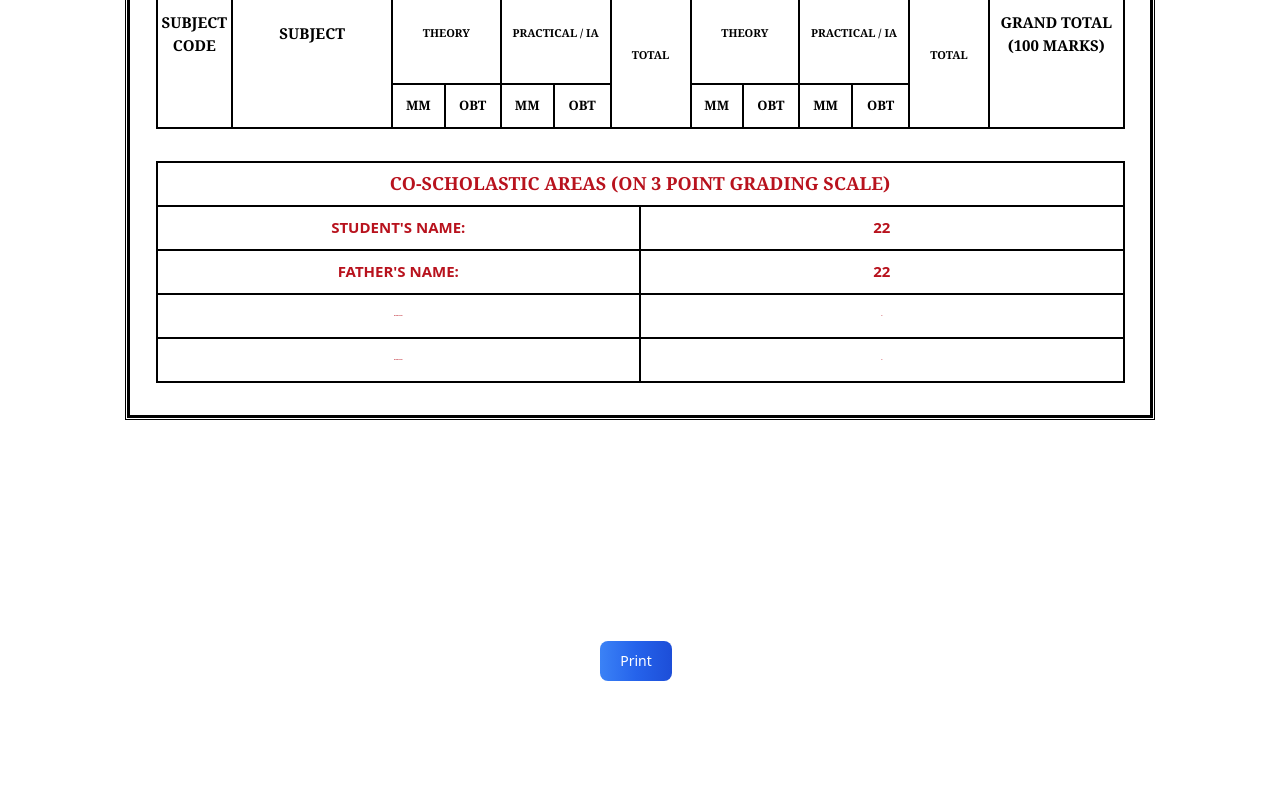
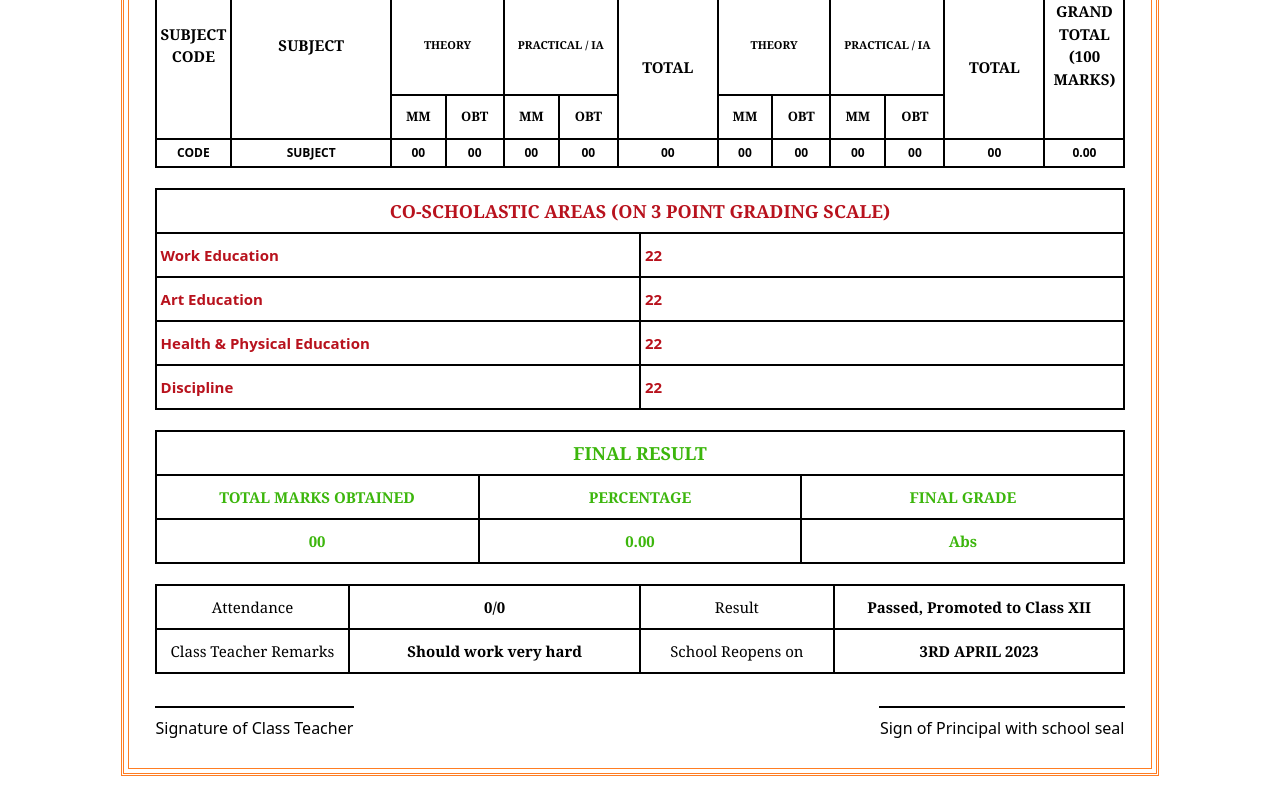
Before and after one commit to akashgandhar/schooL-LMS, a Next.js app: page /sessions/exams/marksheet in a window 1280 px wide. Shown: the part 680-1480 px from the top of the page. Before the commit the page ends 1397 px from the top, so only its background shows below. Built offline with nearby package versions, Linux system fonts and the light colour scheme; no server answers; sample sign-in values are in the browser's storage.

Commit message:
marksheet

```diff
--- a/pages/sessions/exams/marksheet.js
+++ b/pages/sessions/exams/marksheet.js
@@ -20,21 +20,25 @@ export default function MarkSheet() {
   // }, [])
 
   return (
+    <div className="flex gap-5 flex-col justify-center items-center">
       <center className="w-full py-7 ">
-      <div className=" bg-no-repeat bg-center">
+        <div className="flex  bg-no-repeat bg-center">
           <div
             ref={componentRef}
-          id="print"
-          className="py-5 h-[29.7cm] w-[1024px]  "
+            className="w-full  items-center flex justify-center"
           >
-          <div className=" align-middle h-auto  mx-auto  border-2 border-black text-[12pt] outline-double">
-            <div className="h-auto col-span-9 pb-5 flex justify-between">
+            <div id="print" className="py-5 h-[29.7cm] w-[1024px]  ">
+              <div className=" align-middle flex  flex-col justify-center items-center h-auto border-[#ff7d23] mx-auto border text-[12pt] outline-offset-4 outline-double outline-[#ff7d23]">
+                <div className="h-auto w-full col-span-9 pb-5 mt-5 flex justify-between">
                   <img
                     src="https://firebasestorage.googleapis.com/v0/b/assign-eefa5.appspot.com/o/Akash%20Gandhar%2FLOGOa.png?alt=media&token=7ca8a823-a8a0-4316-8b80-3bbdb6e994f7"
                     className="float-left ml-8 h-28 mt-2 mix-blend-color-burn"
                   />
                   <div className="ml-5  float-right ">
-                <center className="float-left" style={{ lineHeight: "0.5" }}>
+                    <center
+                      className="float-left"
+                      style={{ lineHeight: "0.5" }}
+                    >
                       <span
                         className="text-[#993300] font-bold font-serif text-[48px]"
                         style={{ lineHeight: "1.2", letterSpacing: "-2px" }}
@@ -53,7 +57,7 @@ export default function MarkSheet() {
                         Affiliated to C.B.S.E. New Delhi
                       </span>
                       {/* <div className="font-bold text-2xl italic mt-2 ml-2 w-fit px-2 border-2 border-black bg-white rounded-2xl"> */}
-                  <div className="pt-0.5 mt-1 uppercase text-red-500 text-[30px] font-bold  font-serif ">
+                      <div className="pt-0.5 mt-3 uppercase text-red-500 text-[35px] font-bold  font-serif ">
                         <span className="">MARK STATEMENT</span>
                       </div>
                       {/* </div> */}
@@ -65,13 +69,15 @@ export default function MarkSheet() {
                   />
                 </div>
 
-            <table class="w-[95%] my-8">
+                <table class="w-[95%] my-4">
                   <tbody class="bg-white text-[16px] font-bold ">
                     <tr class="text-[#b8121d]  h-[44px] text-[15px]">
                       <td class="px-1 w-[160px]  py-1 border-2 border-black">
                         ADMISSION NO:
                       </td>
-                  <td class="px-1 w-[328px] py-1 border-2 border-black">22</td>
+                      <td class="px-1 w-[328px] py-1 border-2 border-black">
+                        22
+                      </td>
                       <td class="px-1 py-1 w-[150px] border-2 border-black">
                         BOARD REG.:
                       </td>
@@ -79,14 +85,26 @@ export default function MarkSheet() {
                         BY BIRTH
                       </td>
                       <td rowSpan={4} class="px-1  py-3  border-2 border-black">
-                    6/4/2000
+                        {true ? (
+                          <img
+                            src="https://firebasestorage.googleapis.com/v0/b/assign-eefa5.appspot.com/o/male-placeholder-image.jpeg?alt=media&token=961e8ee4-206e-416a-a320-fbc6ff4fb63a"
+                            className="w-40 object-cover h-40 mx-auto"
+                          />
+                        ) : (
+                          <img
+                            src="https://firebasestorage.googleapis.com/v0/b/assign-eefa5.appspot.com/o/pl.jpg?alt=media&token=79512227-2a66-4c12-89a1-6fcea4375422"
+                            className="w-40 object-cover h-40 mx-auto"
+                          />
+                        )}
                       </td>
                     </tr>
                     <tr class="text-[#b8121d]  h-[44px] text-[15px]">
                       <td class="px-1 w-[160px]  py-1 border-2 border-black">
                         STUDENT'S NAME:{" "}
                       </td>
-                  <td class="px-1 w-[328px] py-1 border-2 border-black">22</td>
+                      <td class="px-1 w-[328px] py-1 border-2 border-black">
+                        22
+                      </td>
                       <td class="px-1 py-1 w-[150px] border-2 border-black">
                         CLASS/SECTION:{" "}
                       </td>
@@ -98,7 +116,9 @@ export default function MarkSheet() {
                       <td class="px-1 w-[160px]  py-1 border-2 border-black">
                         FATHER'S NAME:{" "}
                       </td>
-                  <td class="px-1 w-[328px] py-1 border-2 border-black">22</td>
+                      <td class="px-1 w-[328px] py-1 border-2 border-black">
+                        22
+                      </td>
                       <td class="px-1 py-1 w-[150px] border-2 border-black">
                         ROLL NO:{" "}
                       </td>
@@ -110,7 +130,9 @@ export default function MarkSheet() {
                       <td class="px-1 w-[160px]  py-1 border-2 border-black">
                         MOTHER'S NAME:{" "}
                       </td>
-                  <td class="px-1 w-[328px] py-1 border-2 border-black">22</td>
+                      <td class="px-1 w-[328px] py-1 border-2 border-black">
+                        22
+                      </td>
                       <td class="px-1 py-1 w-[150px] border-2 border-black">
                         DOB:{" "}
                       </td>
@@ -120,8 +142,8 @@ export default function MarkSheet() {
                     </tr>
                   </tbody>
                 </table>
-            <table class="w-[95%] my-8">
-              <tbody class="bg-white text-[16px]  font-bold ">
+                <table class="w-[95%] mt-1 mb-4">
+                  <thead class="bg-white text-[16px]  font-bold ">
                     <tr class="text-[#000000] text-center h-[44px] font-serif text-[15px]">
                       <td
                         rowSpan={4}
@@ -147,7 +169,10 @@ export default function MarkSheet() {
                       >
                         TERM II (50 MARKS){" "}
                       </td>
-                  <td rowSpan={4} class="px-1  py-3  border-2 border-black">
+                      <td
+                        rowSpan={4}
+                        class="px-1 w-[80px] py-3  border-2 border-black"
+                      >
                         GRAND TOTAL (100 MARKS)
                       </td>
                     </tr>
@@ -166,7 +191,7 @@ export default function MarkSheet() {
                       </td>
                       <td
                         rowSpan={2}
-                    class="px-1 py-1 w-[80px] border-2 border-black"
+                        class="px-1 py-1 w-[100px] text-[15px]   border-2 border-black"
                       >
                         TOTAL{" "}
                       </td>
@@ -184,7 +209,7 @@ export default function MarkSheet() {
                       </td>
                       <td
                         rowSpan={2}
-                    class="px-1 py-1 w-[80px] border-2 border-black"
+                        class="px-1 py-1 text-[15px] w-[100px] border-2 border-black"
                       >
                         TOTAL{" "}
                       </td>
@@ -200,51 +225,147 @@ export default function MarkSheet() {
                       <td class="px-1 py-1  border-2 border-black">MM</td>
                       <td class="px-1 py-1  border-2 border-black">OBT</td>
                     </tr>
+                  </thead>
+                  <tbody>
+                    <tr className="text-[12px] font-bold text-center">
+                      <td class="px-1  py-1 border-2 border-black">CODE</td>
+                      <td class="px-1   py-1 border-2 border-black">SUBJECT</td>
+                      <td class="px-1   py-1 border-2 border-black">00</td>
+                      <td class="px-1   py-1 border-2 border-black">00</td>
+                      <td class="px-1   py-1 border-2 border-black">00</td>
+                      <td class="px-1   py-1 border-2 border-black">00</td>
+                      <td class="px-1   py-1 border-2 border-black">00</td>
+                      <td class="px-1   py-1 border-2 border-black">00</td>
+                      <td class="px-1   py-1 border-2 border-black">00</td>
+                      <td class="px-1   py-1 border-2 border-black">00</td>
+                      <td class="px-1   py-1 border-2 border-black">00</td>
+                      <td class="px-1   py-1 border-2 border-black">00</td>
+                      <td class="px-1   py-1 border-2 border-black">0.00</td>
+                    </tr>
                   </tbody>
                 </table>
 
-            <table class="w-[95%] my-8">
-              <tbody class="bg-white text-center text-[16px] font-bold ">
+                <table class="w-[95%] mt-1 mb-4">
+                  <tbody class="bg-white text-[16px] text-left font-bold ">
                     <tr class="text-[#b8121d]  h-[44px] text-[15px]">
-                  <td colSpan={2} class="px-1 text-[18px] font-serif py-1 border-2 border-black">
+                      <td
+                        colSpan={2}
+                        class="px-1 text-center text-[18px] font-serif py-1 border-2 border-black"
+                      >
                         CO-SCHOLASTIC AREAS (ON 3 POINT GRADING SCALE)
                       </td>
                     </tr>
                     <tr class="text-[#b8121d]  h-[44px] text-[15px]">
                       <td class="px-1 w-1/2 py-1 border-2 border-black">
-                    STUDENT'S NAME:{" "}
+                        Work Education
                       </td>
                       <td class="px-1  py-1 border-2 border-black">22</td>
                     </tr>
                     <tr class="text-[#b8121d]  h-[44px] text-[15px]">
                       <td class="px-1   py-1 border-2 border-black">
-                    FATHER'S NAME:{" "}
+                        Art Education
                       </td>
                       <td class="px-1  py-1 border-2 border-black">22</td>
                     </tr>
-                <tr class="text-[#b8121d]  h-[44px] text-[1px]">
+                    <tr class="text-[#b8121d]  h-[44px] text-[15px]">
                       <td class="px-1   py-1 border-2 border-black">
-                    MOTHER'S NAME:{" "}
+                        Health & Physical Education
                       </td>
                       <td class="px-1  py-1 border-2 border-black">22</td>
                     </tr>
-                <tr class="text-[#b8121d]  h-[44px] text-[1px]">
+                    <tr class="text-[#b8121d]  h-[44px] text-[15px]">
                       <td class="px-1   py-1 border-2 border-black">
-                    MOTHER'S NAME:{" "}
+                        Discipline
                       </td>
                       <td class="px-1  py-1 border-2 border-black">22</td>
                     </tr>
                   </tbody>
                 </table>
+                <table class="w-[95%] mt-1 mb-4">
+                  <tbody class="bg-white text-[16px] text-center font-serif font-bold ">
+                    <tr class="text-[#3cb60c]  h-[44px] text-[15px]">
+                      <td
+                        colSpan={3}
+                        class="px-1 text-center text-[18px] font-serif py-1 border-2 border-black"
+                      >
+                        FINAL RESULT
+                      </td>
+                    </tr>
+                    <tr class="text-[#3cb60c]  h-[44px] text-[15px]">
+                      <td class="px-1 w-1/3 py-1 border-2 border-black">
+                        TOTAL MARKS OBTAINED
+                      </td>
+                      <td class="px-1 w-1/3 py-1 border-2 border-black">
+                        PERCENTAGE
+                      </td>
+                      <td class="px-1 w-1/3 py-1 border-2 border-black">
+                        FINAL GRADE
+                      </td>
+                    </tr>
+                    <tr class="text-[#3cb60c]  h-[44px] text-[15px]">
+                      <td class="px-1 w-1/3 py-1 border-2 border-black">00</td>
+                      <td class="px-1 w-1/3 py-1 border-2 border-black">
+                        0.00
+                      </td>
+                      <td class="px-1 w-1/3 py-1 border-2 border-black">Abs</td>
+                    </tr>
+                  </tbody>
+                </table>
+                <table class="w-[95%] mt-1 mb-8">
+                  <tbody class="bg-white text-[16px] text-center font-serif font-bold ">
+                    <tr class="  h-[44px] text-[15px]">
+                      <td class="px-1 w-[20%] font-normal py-1 border-2 border-black">
+                        Attendance{" "}
+                      </td>
+                      <td class="px-1 w-[30%] py-1 border-2 border-black">
+                        0/0{" "}
+                      </td>
+                      <td class="px-1 w-[20%] font-normal py-1 border-2 border-black">
+                        Result{" "}
+                      </td>
+                      <td class="px-1 w-[30%] py-1 border-2 border-black">
+                        Passed, Promoted to Class XII
+                      </td>
+                    </tr>
+                    <tr class=" h-[44px] text-[15px]">
+                      <td class="px-1 w-[20%] font-normal py-1 border-2 border-black">
+                        Class Teacher Remarks
+                      </td>
+                      <td class="px-1 w-[30%] py-1 border-2 border-black">
+                        Should work very hard
+                      </td>
+                      <td class="px-1 w-[20%] py-1 font-normal border-2 border-black">
+                        {" "}
+                        School Reopens on{" "}
+                      </td>
+                      <td class="px-1 w-[30%] py-1 border-2 border-black">
+                        {" "}
+                        3RD APRIL 2023
+                      </td>
+                    </tr>
+                  </tbody>
+                </table>
+
+                <div className="flex w-[95%] justify-between mb-5  mx-5">
+                  <td colspan="3" className="border-t-2 border-black py-2">
+                    Signature of Class Teacher
+                  </td>
+
+                  <td colspan="4" className="border-t-2 border-black py-2">
+                    <div>Sign of Principal with school seal </div>
+                  </td>
                 </div>
               </div>
+            </div>{" "}
+          </div>
+        </div>
+      </center>
       <button
         onClick={handlePrint}
-          class="text-white  bg-gradient-to-r from-blue-500 via-blue-600 to-blue-700 hover:bg-gradient-to-br focus:ring-4 focus:outline-none focus:ring-blue-300 dark:focus:ring-blue-800 font-medium rounded-lg text-sm px-5 py-2.5 text-center mr-2 mb-2"
+        class="text-white  bg-gradient-to-r from-blue-500 via-blue-600 to-blue-700 hover:bg-gradient-to-br focus:ring-4 focus:outline-none focus:ring-blue-300 dark:focus:ring-blue-800 font-medium rounded-lg text-sm px-5 py-2.5 my-60 text-center mr-2 mb-2"
       >
         Print
       </button>
     </div>
-    </center>
   );
 }
```
Lines whose indentation alone changed are shown as unchanged.
